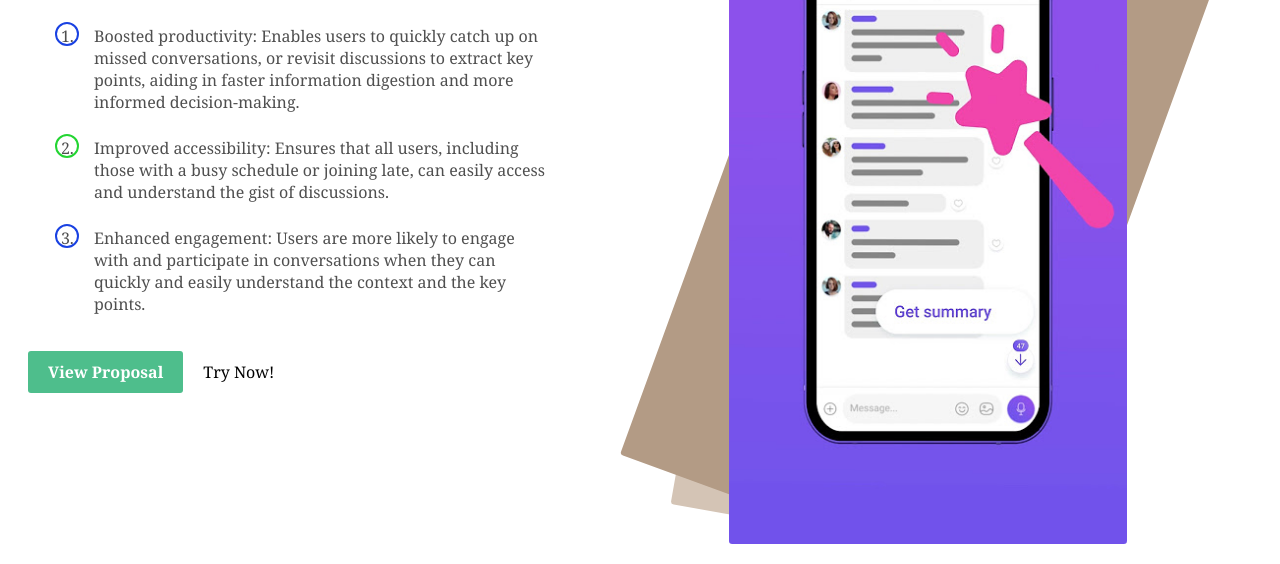
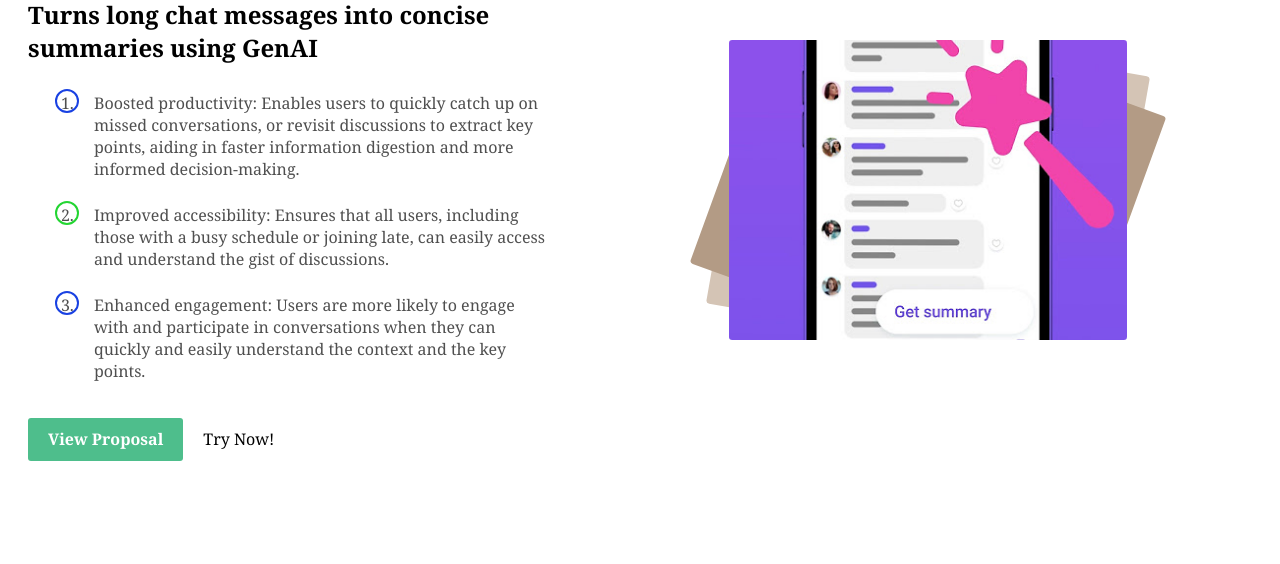
Before and after one commit to RocketChat/Apps.Chat.Summarize, a React app in the folder demo/: page / in a window 1280 px wide. Shown: the part 250-814 px from the top of the page. Built offline with nearby package versions, Linux system fonts and the light colour scheme.

Commit message:
Change to correct homepage url, fix cover image css

```diff
--- a/demo/package.json
+++ b/demo/package.json
@@ -1,6 +1,6 @@
 {
   "name": "rc-app-demo-page",
-  "homepage": "https://rocket-chat.github.io/chat-summarizer-demo",
+  "homepage": "https://rocketchat.github.io/Apps.Chat.Summarize",
   "version": "0.1.0",
   "private": true,
   "dependencies": {
--- a/demo/src/views/App.module.css
+++ b/demo/src/views/App.module.css
@@ -58,17 +58,19 @@
 .projectImageContainer {
     position: relative;
     display: flex;
-  align-items: center;
     align-self: center;
     justify-content: center;
     flex: 1;
     margin: 20px;
+    width: 100%;
+    height: 300px;
     overflow: hidden;
     }
 
     .projectImage {
     border-radius: 0.2rem;
-  max-width: 60%;
+    width: 60%;
+    object-fit: cover;
     height: auto;
     display: block;
     }
```
Lines whose indentation alone changed are shown as unchanged.
